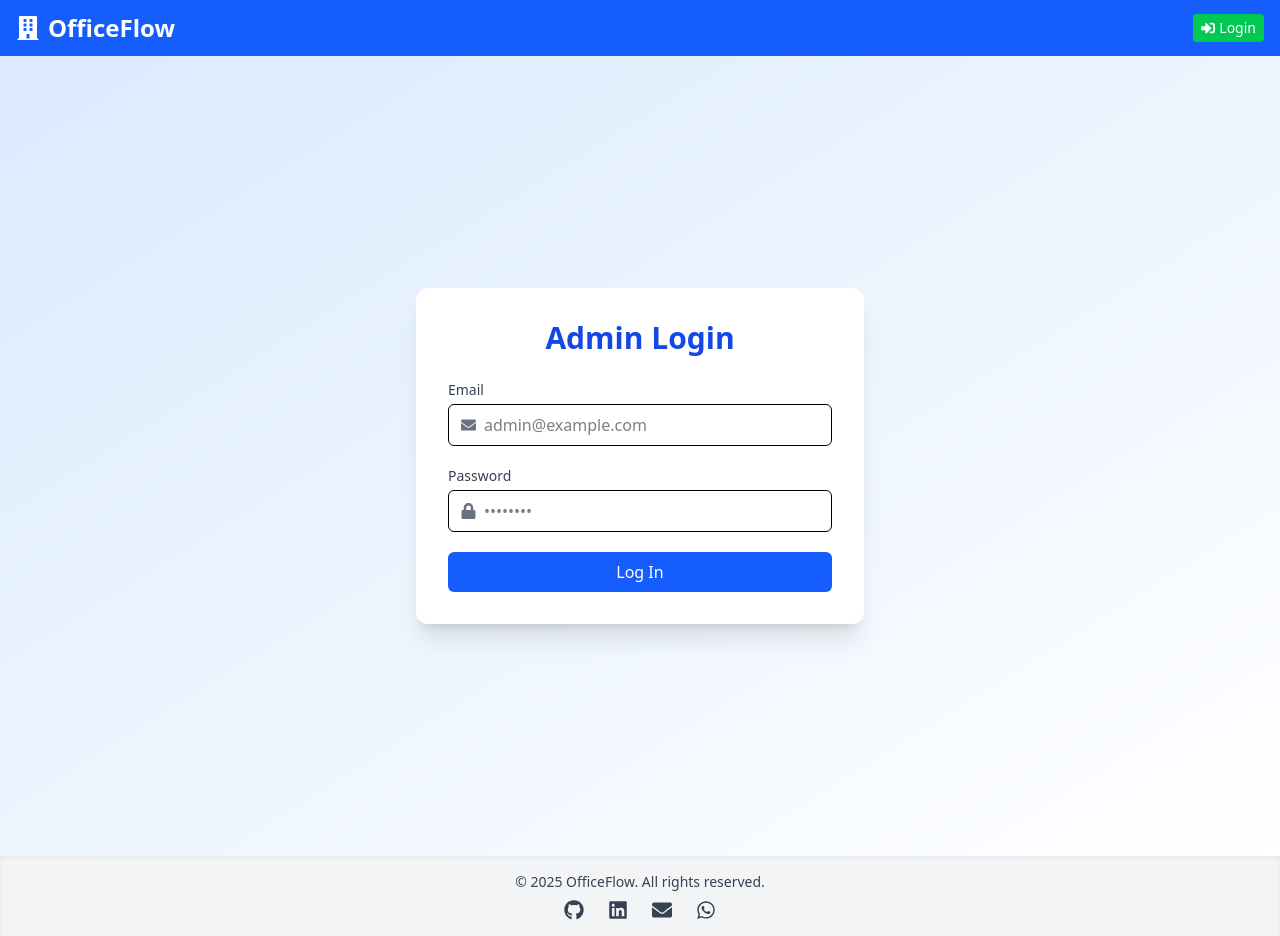
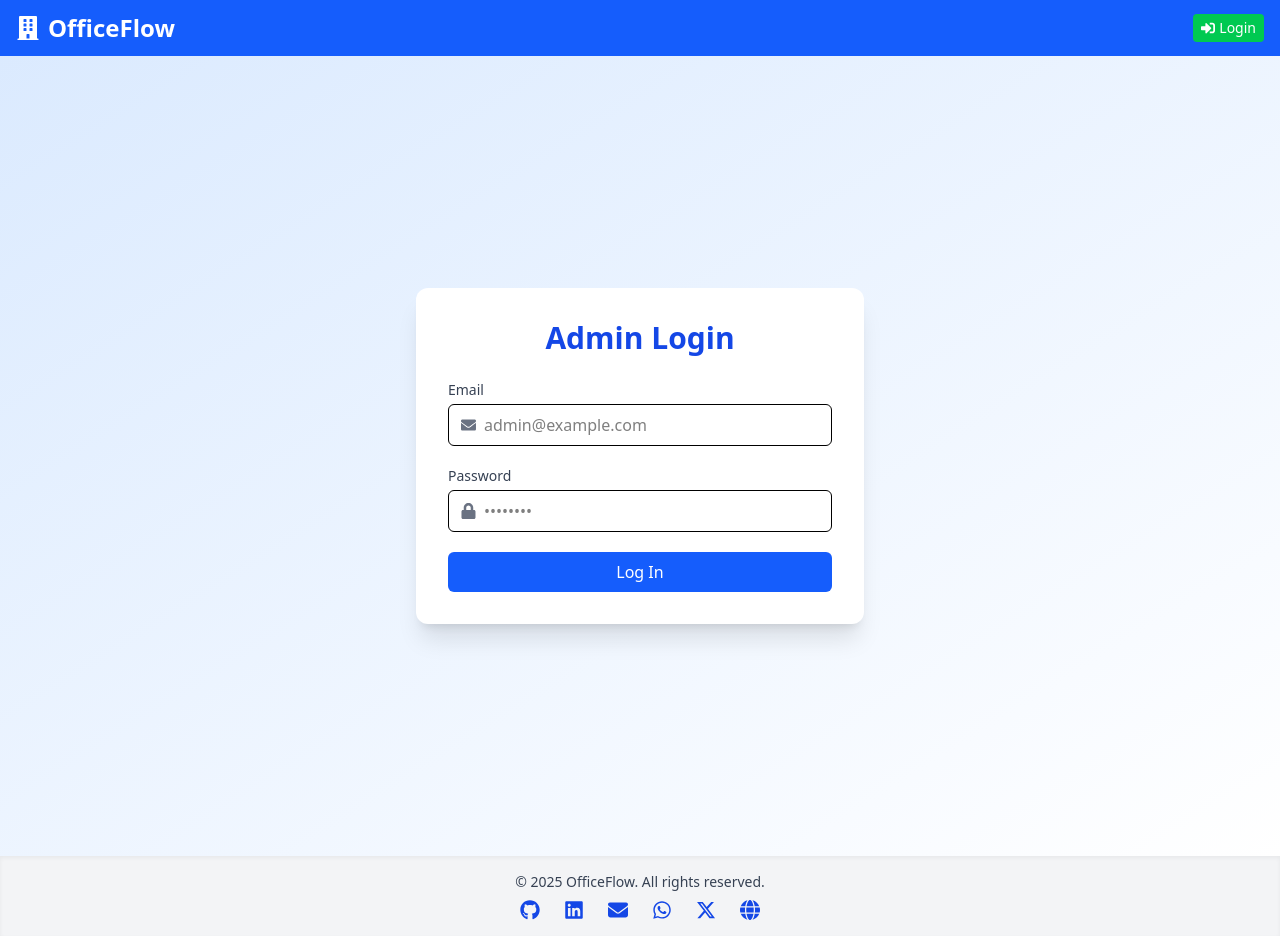
Before and after one commit to SyedFaisal30/OfficeFlow, a React (Vite) app in the folder frontend/: page /login in a window 1280 px wide. Built offline with nearby package versions, Linux system fonts and the light colour scheme; no server answers.

Commit message:
done css

```diff
--- a/frontend/src/App.jsx
+++ b/frontend/src/App.jsx
@@ -34,8 +34,17 @@ function App() {
   }, [navigate]);
 
   return (
-    <div className="min-h-screen flex flex-col">
-      <ToastContainer position="top-center"/>
+    <div className="flex flex-col">
+      <ToastContainer
+        position="top-center"
+        autoClose={3000}
+        hideProgressBar={true}
+        newestOnTop
+        closeOnClick
+        pauseOnHover
+        draggable
+        theme="light"
+      />{" "}
       <Header />
       <main className="flex-grow">
         <Routes>
--- a/frontend/src/components/DepartmentList.jsx
+++ b/frontend/src/components/DepartmentList.jsx
@@ -49,10 +49,7 @@ const DepartmentList = () => {
   };
 
   return (
-    <div className="py-4 px-2 sm:p-1 bg-white shadow-md rounded-xl w-[100%] ">
-      <h2 className="text-xl sm:text-2xl font-bold text-blue-700 mb-4">
-        Department List
-      </h2>
+    <div className="sm:p-4 p-2 bg-white shadow-md rounded-xl w-[100%] ">
 
       {loading ? (
         <p className="text-gray-600">Loading...</p>
@@ -62,7 +59,7 @@ const DepartmentList = () => {
         <p className="text-gray-600">No departments found.</p>
       ) : (
         <div className="overflow-x-auto">
-          <table className="w-[95%] justify-center mx-auto border rounded-lg text-sm sm:text-base">
+          <table className="w-[100%] py-4 justify-center mx-auto border rounded-lg text-sm sm:text-base">
             <thead>
               <tr className="bg-blue-100 text-left">
                 <th className="p-3 whitespace-nowrap">Name</th>
@@ -77,7 +74,7 @@ const DepartmentList = () => {
                   <td className="p-3">{dept.description || "-"}</td>
                   <td className="p-3 flex flex-wrap gap-2">
                     <button
-                      className="text-blue-600 hover:text-blue-800"
+                      className="text-blue-600 hover:text-blue-800 cursor-pointer"
                       onClick={() => {
                         setEditData(dept);
                         setShowForm(true);
@@ -87,7 +84,7 @@ const DepartmentList = () => {
                       <FaEdit />
                     </button>
                     <button
-                      className="text-red-600 hover:text-red-800"
+                      className="text-red-600 hover:text-red-800 cursor-pointer"
                       onClick={() => setConfirmId(dept._id)}
                       title="Delete"
                     >
@@ -117,13 +114,13 @@ const DepartmentList = () => {
           </p>
           <div className="flex flex-col sm:flex-row justify-center gap-4">
             <button
-              className="bg-red-600 text-white px-4 py-2 rounded hover:bg-red-700"
+              className="bg-red-600 text-white px-4 py-2 rounded hover:bg-red-700 cursor-pointer"
               onClick={() => handleDelete(confirmId)}
             >
               Yes, Delete
             </button>
             <button
-              className="bg-gray-300 text-gray-800 px-4 py-2 rounded hover:bg-gray-400"
+              className="bg-gray-300 text-gray-800 px-4 py-2 rounded hover:bg-gray-400 cursor-pointer"
               onClick={() => setConfirmId(null)}
             >
               Cancel
--- a/frontend/src/components/EmployeeForm.jsx
+++ b/frontend/src/components/EmployeeForm.jsx
@@ -10,6 +10,7 @@ import {
   FaGlobe,
   FaFlag,
   FaCity,
+  FaEdit
 } from "react-icons/fa";
 import "react-toastify/dist/ReactToastify.css";
 
--- a/frontend/src/components/EmployeeList.jsx
+++ b/frontend/src/components/EmployeeList.jsx
@@ -70,7 +70,7 @@ const EmployeeList = ({ onEdit, refresh }) => {
   }, [fetchEmployees, refresh]);
 
   return (
-    <div className="py-4 px-2 bg-white shadow rounded-xl w-full mx-auto">
+    <div className="sm:p-4 p-2 bg-white shadow rounded-xl w-full mx-auto">
       <div className="flex flex-wrap gap-4 mb-4">
         <input
           placeholder="Search by name/email"
@@ -135,14 +135,14 @@ const EmployeeList = ({ onEdit, refresh }) => {
                   <td className="p-2 flex items-center gap-3">
                     <button
                       onClick={() => onEdit(emp)}
-                      className="text-blue-600 hover:text-blue-800"
+                      className="text-blue-600 hover:text-blue-800 cursor-pointer"
                       title="Edit"
                     >
                       <FaEdit className="text-lg" />
                     </button>
                     <button
                       onClick={() => setConfirmDeleteId(emp._id)}
-                      className="text-red-600 hover:text-red-800"
+                      className="text-red-600 hover:text-red-800 cursor-pointer"
                       title="Delete"
                     >
                       <FaTrash className="text-lg" />
--- a/frontend/src/components/Footer.jsx
+++ b/frontend/src/components/Footer.jsx
@@ -1,15 +1,22 @@
-import { FaGithub, FaLinkedin, FaEnvelope, FaWhatsapp } from "react-icons/fa";
+import {
+  FaGithub,
+  FaLinkedin,
+  FaEnvelope,
+  FaWhatsapp,
+  FaXTwitter,
+  FaGlobe,
+} from "react-icons/fa6";
 
 const Footer = () => {
   return (
     <footer className="bg-gray-100 text-center text-sm text-gray-700 py-4 mt-auto shadow-inner">
       <p className="mb-2">© {new Date().getFullYear()} OfficeFlow. All rights reserved.</p>
-      <div className="flex justify-center gap-6 text-xl">
+      <div className="flex flex-wrap justify-center gap-6 text-xl text-blue-700">
         <a
           href="https://github.com/SyedFaisal30"
           target="_blank"
           rel="noopener noreferrer"
-          className="hover:text-black"
+          className="hover:text-blue-900 transition"
         >
           <FaGithub title="GitHub" />
         </a>
@@ -17,13 +24,13 @@ const Footer = () => {
           href="https://www.linkedin.com/in/syedfaisal30"
           target="_blank"
           rel="noopener noreferrer"
-          className="hover:text-blue-700"
+          className="hover:text-blue-900 transition"
         >
           <FaLinkedin title="LinkedIn" />
         </a>
         <a
           href="mailto:sfarz172320@gmail.com"
-          className="hover:text-red-500"
+          className="hover:text-blue-900 transition"
         >
           <FaEnvelope title="Email" />
         </a>
@@ -31,9 +38,25 @@ const Footer = () => {
           href="https://wa.me/919892996342"
           target="_blank"
           rel="noopener noreferrer"
-          className="hover:text-green-600"
+          className="hover:text-blue-900 transition"
         >
           <FaWhatsapp title="WhatsApp" />
+        </a>
+        <a
+          href="https://x.com/syedfaisal30"
+          target="_blank"
+          rel="noopener noreferrer"
+          className="hover:text-blue-900 transition"
+        >
+          <FaXTwitter title="X (Twitter)" />
+        </a>
+        <a
+          href="https://syedfaisal30.vercel.app"
+          target="_blank"
+          rel="noopener noreferrer"
+          className="hover:text-blue-900 transition"
+        >
+          <FaGlobe title="Portfolio" />
         </a>
       </div>
     </footer>
--- a/frontend/src/pages/Landing.jsx
+++ b/frontend/src/pages/Landing.jsx
@@ -34,7 +34,7 @@ const Landing = () => {
             <FaUsersCog className="text-blue-400" /> Admin Access Required for Features
           </p>
         </div>
-      </div>i
+      </div>
     </section>
   );
 };
```
